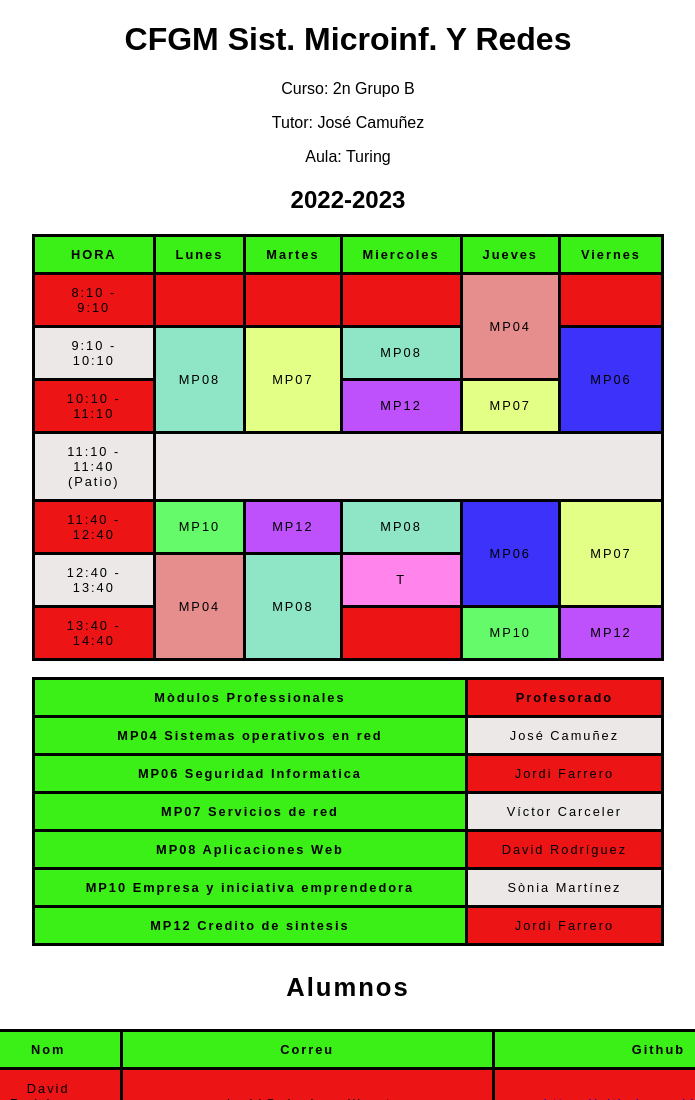
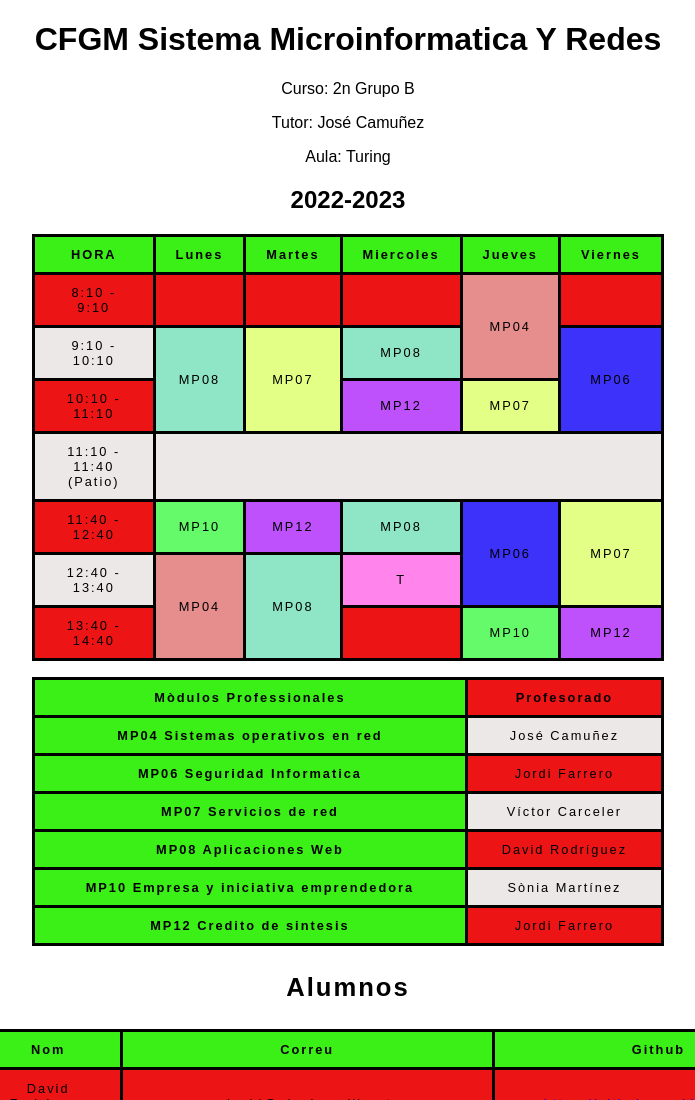
Before and after one commit to Adriancadena2004/tabla-de-horario, a plain HTML site: page index.html in a window 1280 px wide. Shown: the top 1100 px of the page, without its empty margins (292-987 px from the left). Drawn offline with Linux system fonts and the light colour scheme.

Commit message:
Update index.html

```diff
--- a/index.html
+++ b/index.html
@@ -8,7 +8,7 @@
     <title>Horario</title>
   </head>
   <body>
-    <h1 style="text-align:center;">CFGM Sist. Microinf. Y Redes</h1>
+    <h1 style="text-align:center;">CFGM Sistema Microinformatica Y Redes</h1>
     <p style="text-align:center;">Curso: 2n Grupo B</p>
     <p style="text-align:center;">Tutor: José Camuñez</p>
     <p style="text-align:center;">Aula: Turing</p>
```
